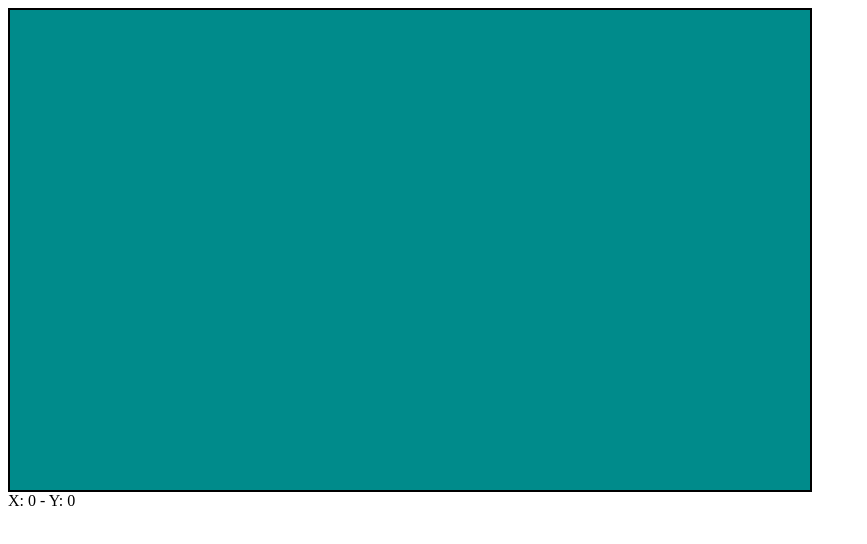
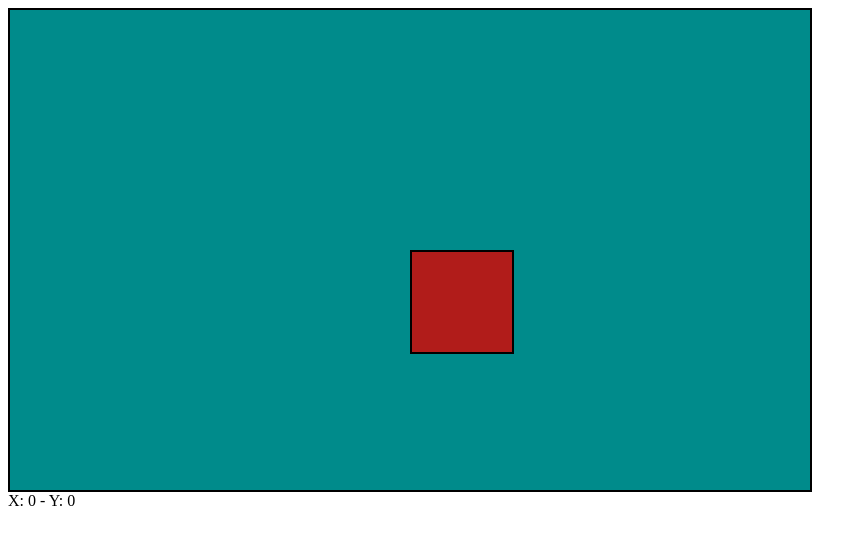
Before and after one commit to StalckGx/CatchElement-Game, a plain HTML site: page index.html in a window 1280 px wide. Shown: the whole page, without its empty margins (0-867 px from the left). Drawn offline with Linux system fonts and the light colour scheme.

Commit message:
Target Element Created

```diff
--- a/script.js
+++ b/script.js
@@ -1,5 +1,6 @@
 const output = document.querySelector(".output");
 const messageOut = document.querySelectorAll(".message span");
+
 output.addEventListener("mouseenter", function () {
     output.style.backgroundColor = "cyan";
 });
@@ -10,3 +11,13 @@ output.addEventListener("mousemove", function (e) {
     messageOut[0].innerText = e.x
     messageOut[1].innerText = e.y
 });
+
+document.addEventListener("DOMContentLoaded", function () {
+    let div  = document.createElement("div");
+    div.classList.add("box");
+    output.appendChild(div);
+    div.x = div.offsetLeft;
+    div.y = div.offsetTop;
+    div.tempColor = "#" + Math.random().toString(16).substr(-6);
+    div.style.backgroundColor = div.tempColor;
+});
--- a/style.css
+++ b/style.css
@@ -6,3 +6,12 @@
     overflow: hidden;
     cursor: grab;
 }
+
+.box {
+    position: relative;
+    left: 50%;
+    top: 50%;
+    width: 100px;
+    height: 100px;
+    border: 2px solid black;
+}
```
